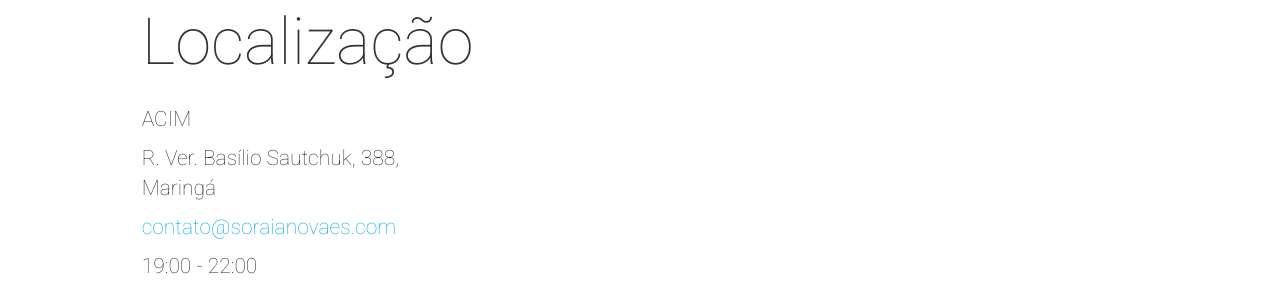
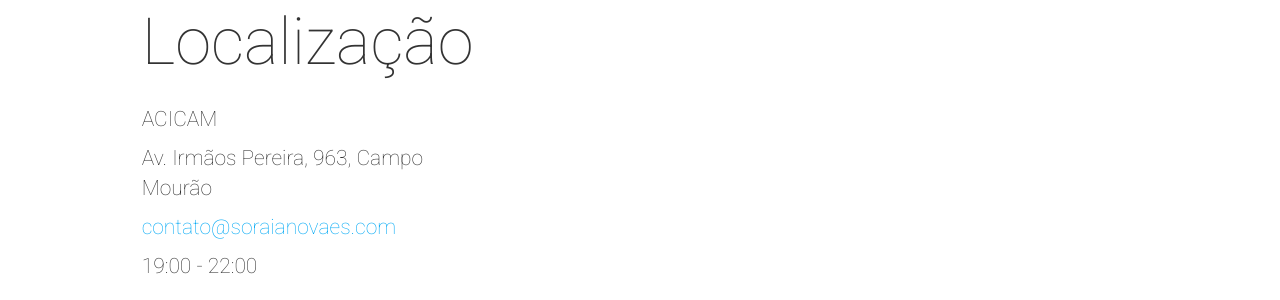
Before and after one commit to marketing-sem-fronteiras/marketing-sem-fronteiras.github.io, a Jekyll site: the page built from index.html, in a window 1280 px wide and 900 px high, scrolled down 2774 px. Shown: the part 153-453 px from the top of the window. Built offline with Jekyll 4.4.1, drawn with Linux system fonts in a browser that asks for light colours; nearby versions of some CDN libraries; comment, search, counter and statistics services are not loaded; some of the changed text lies outside the part shown.

```diff
--- a/_config.yml
+++ b/_config.yml
@@ -47,7 +47,7 @@ heroImage: "hero.jpg"
 heroTitle: "Marketing sem Fronteiras <typeout> 2017"
 eventDate: "Conexão Brasil - Espanha"
 typeoutTextValues: '"", "Madri", "Maringá", "Campo Mourão"'
-typeoutFallback: "Season"
+typeoutFallback: ""
 heroButtons:
   - {permalink: "/#tickets", text: "Reserve sua vaga"}
 
@@ -60,8 +60,8 @@ aboutBlock:
 # Statistic Block
 statisticBlockImage: "statistic.jpg"
 statisticBlock:
- - {count: "140", specialCharacter: "+", info: "vagas", detail: "em cada cidade"}
- - {count: "6", specialCharacter: "+", info: "horas", detail: "de conteúdo"}
+ - {count: "70", specialCharacter: "+", info: "vagas", detail: "por cidade"}
+ - {count: "3", specialCharacter: "+", info: "horas", detail: "de conteúdo"}
  - {count: "2", specialCharacter: "", info: "palestrante", detail: "daqui e de fora"}
  - {count: "2", specialCharacter: "", info: "temas", detail: "mais debate com o público"}
 
@@ -74,38 +74,38 @@ rockstarSpeakersCount: 2
 rockstarSpeakersTitle: "Palestrantes"
 rockstarSpeakersButtonText: "Saiba mais sobre os palestrantes"
 
+
 # Location Block
 locationBlockTitle: "Localização"
-eventLocationName: "ACIM"
-eventLocationLink: "http://www.acim.com.br/"
-eventStreetAddress: "R. Ver. Basílio Sautchuk, 388"
-eventAddressLocality: "Maringá"
+eventLocationName: "ACICAM"
+eventLocationLink: "http://acicam.com.br/"
+eventStreetAddress: "Av. Irmãos Pereira, 963"
+eventAddressLocality: "Campo Mourão"
 eventAddressLocalityRegion: "Paraná"
-eventPostalCode: "87013-190"
+eventPostalCode: "87301-010"
 eventAddressCountry: "Brasil"
-eventStartTime: "2017-08-28T19:00"
+eventStartTime: "2017-08-21T19:00"
 eventDoorTime: "18:30"
-eventEndTime: "2017-08-28T22:00"
-eventPlaceCoordinates: "-23.4221308, -51.9415136"
-mapCenterCoordinates: "-23.4221308, -51.9415136"
-mapMobileCenterCoordinates: "-23.4225353, -51.9412747"
+eventEndTime: "2017-08-21T22:00"
+eventPlaceCoordinates: "-24.0460299, -52.3786885"
+mapCenterCoordinates: "-24.0460299, -52.3786885"
+mapMobileCenterCoordinates: "-24.0462165, -52.3789421"
 
 # Location2 Block
 locationBlockTitlecm: "Localização"
-eventLocationNamecm: "ACICAM"
-eventLocationLinkcm: "http://acicam.com.br/"
-eventStreetAddresscm: "Av. Irmãos Pereira, 963"
-eventAddressLocalitycm: "Campo Mourão"
+eventLocationNamecm: "ACIM"
+eventLocationLinkcm: "http://www.acim.com.br/"
+eventStreetAddresscm: "R. Ver. Basílio Sautchuk, 388"
+eventAddressLocalitycm: "Maringá"
 eventAddressLocalityRegioncm: "Paraná"
-eventPostalCodecm: "87301-010"
+eventPostalCodecm: "87013-190"
 eventAddressCountrycm: "Brasil"
-eventStartTimecm: "2017-08-21T19:00"
+eventStartTimecm: "2017-08-28T19:00"
 eventDoorTimecm: "18:30"
-eventEndTimecm: "2017-08-21T22:00"
-eventPlaceCoordinatescm: "-24.0460299, -52.3786885"
-mapCenterCoordinatescm: "-24.0460299, -52.3786885"
-mapMobileCenterCoordinatescm: "-24.0462165, -52.3789421"
-
+eventEndTimecm: "2017-08-28T22:00"
+eventPlaceCoordinatescm: "-23.4221308, -51.9415136"
+mapCenterCoordinatescm: "-23.4221308, -51.9415136"
+mapMobileCenterCoordinatescm: "-23.4225353, -51.9412747"
 
 # Partners Block
 organizersTitle: "Organizadores"
@@ -138,7 +138,7 @@ ticketsOffers:
   priceCurrency: "R$"
   ticketsNumber: "70"
   ribbon: "28/08"
-  buyButtonLink: ""
+  buyButtonLink: "http://"
   buyButtonText: "Reserve Agora"
   ticketContentList: ["Tendências e Insights na Era Digital", "Sua página Web está desenhada para quem? SEO - Descobrindo seu buyer persona"]
   validFrom: "2017-08-28T19:00"
@@ -159,7 +159,7 @@ footerBlocks:
  -
   title: "Contato"
   links:
-   - {link: "mailto:contato@soraianovaes.com", text: "contato@soraianovaes.com"}
+   - {link: "mailto:contato@soraianovaes.com", text: "Envie um Email"}
 
 # Blog
 blogTitle: "Últimas Notícias"
```
